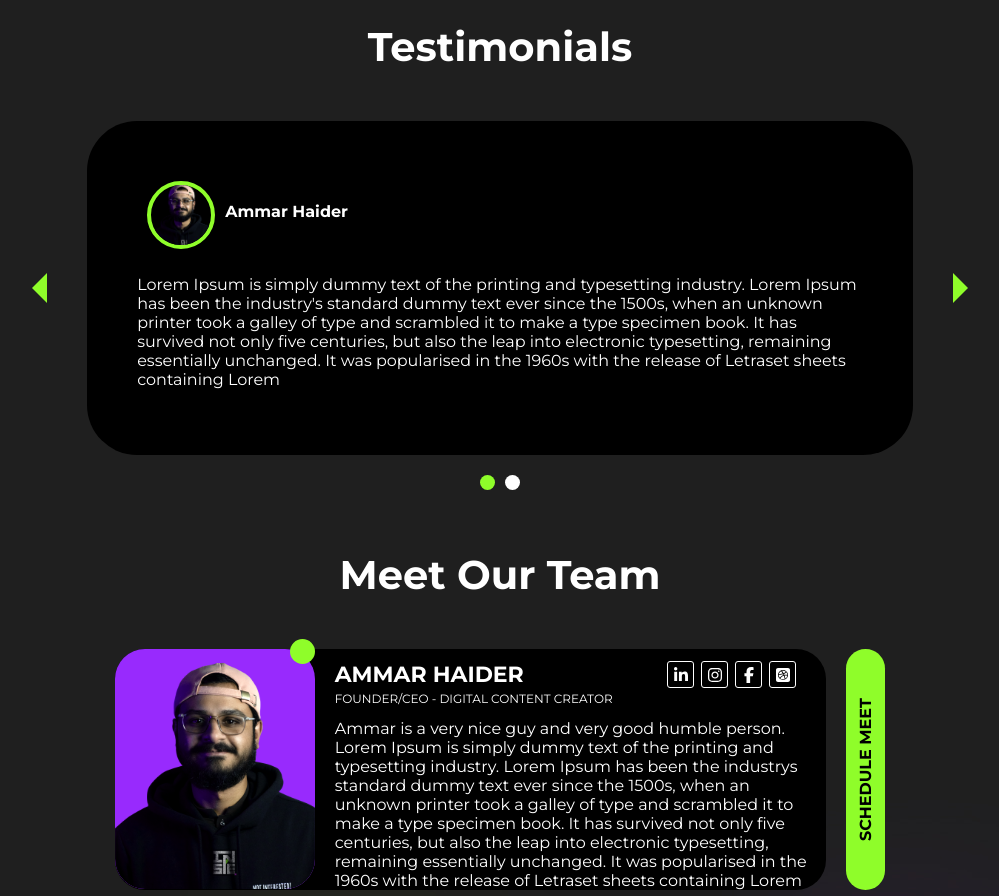
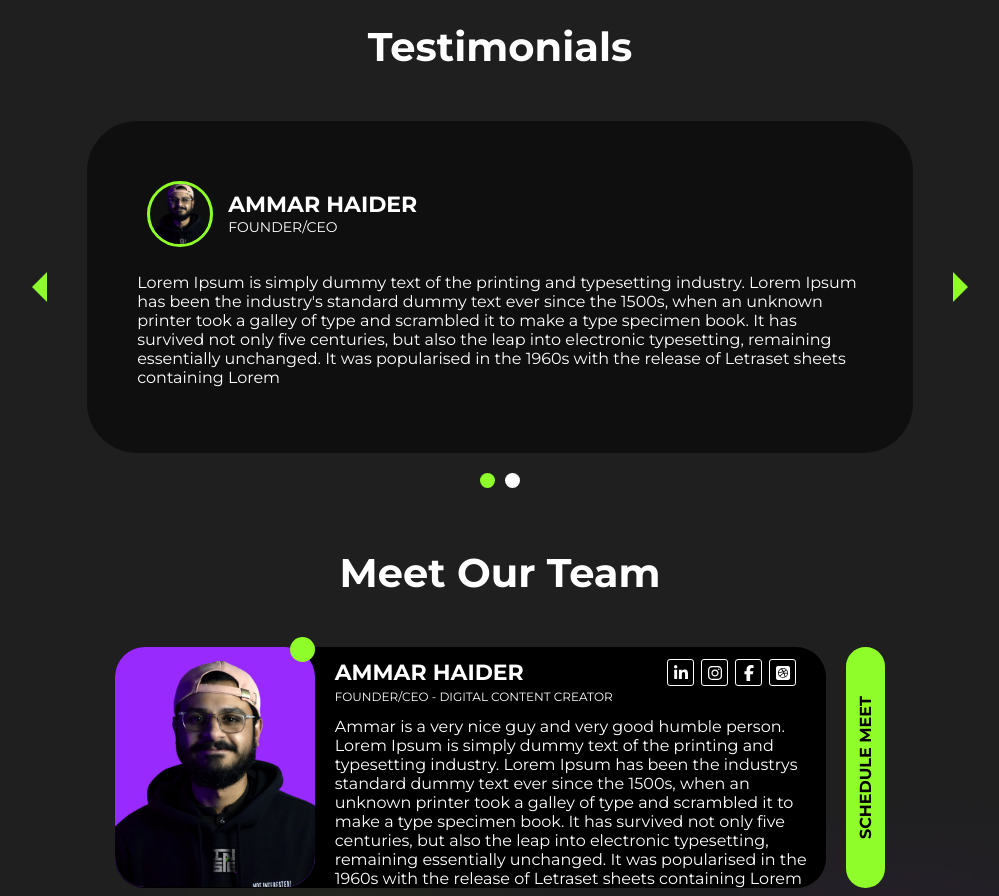
Before and after one commit to MubashirMalik/the-insane-studio, a React (Create React App) app: page / in a window 1280 px wide. Shown: the part 2000-2896 px from the top of the page, without its empty margins (140-1139 px from the left). Built offline with nearby package versions, Linux system fonts and the light colour scheme.

Commit message:
updated testimonials styles

```diff
--- a/src/components/TestimonialsCarousel/Testimonial.js
+++ b/src/components/TestimonialsCarousel/Testimonial.js
@@ -1,16 +1,19 @@
 import React from "react";
 const Testimonial = ({ item }) => {
   return (
-    <div style={{ borderRadius: 50, backgroundColor: "black", padding: 50 }}>
+    <div style={{ borderRadius: 50, backgroundColor: "rgba(0, 0, 0, 0.5)", padding: 50 }}>
       <div style={{ padding: 10, display: "flex" }}>
         <img
-          style={{ borderRadius: 50, border: "4px solid #8ffd2a",  objectFit: "cover" }}
+          style={{ borderRadius: 50, border: "3px solid #8ffd2a",  objectFit: "cover" }}
           src={item.imageSrc}
           alt="the-insane-studio testimonials"
           width="60px"
           height="60px"
         />
-        <h4 style={{ marginLeft: 10, color: "white" }}>{item.by}</h4>
+        <div className="reviewer-about">
+            <div style={{ fontSize: '22px', fontWeight: 'bold' }}>{item.by}</div>
+            <div style={{ fontSize: '14px' }}>Founder/CEO</div>
+        </div>
       </div>
       <div>
         <p style={{ color: "white" }}>{item.message}</p>
--- a/src/components/TestimonialsCarousel/TestimonialsCarousel.css
+++ b/src/components/TestimonialsCarousel/TestimonialsCarousel.css
@@ -12,8 +12,7 @@
 	width: 100%;
 	display: flex;
 	align-items: center;
-	justify-content: center
-
+	justify-content: center;
 }
 
 .carousel {
@@ -64,3 +63,10 @@
 	margin-right: 40px;
 	cursor: pointer;
 }
+
+.reviewer-about {
+    margin-top: 10px;
+    margin-left: 15px;
+    color: white;
+    text-transform: uppercase;
+}
```
